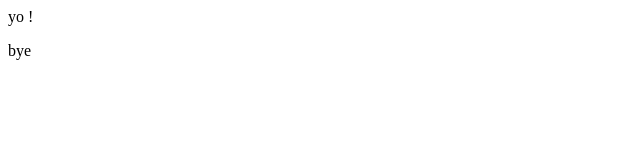
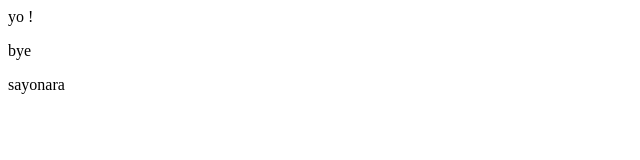
Before and after one commit to Tipawann/sushis, a plain HTML site: page index.html in a window 1280 px wide. Shown: the full height of the page, 0-640 px from the left. Drawn offline with Linux system fonts and the light colour scheme.

Commit message:
ajout aurevoir japonnais

```diff
--- a/index.html
+++ b/index.html
@@ -1,2 +1,3 @@
 <p>yo !</p>
 <p>bye</p>
+<p>sayonara</p>
```
